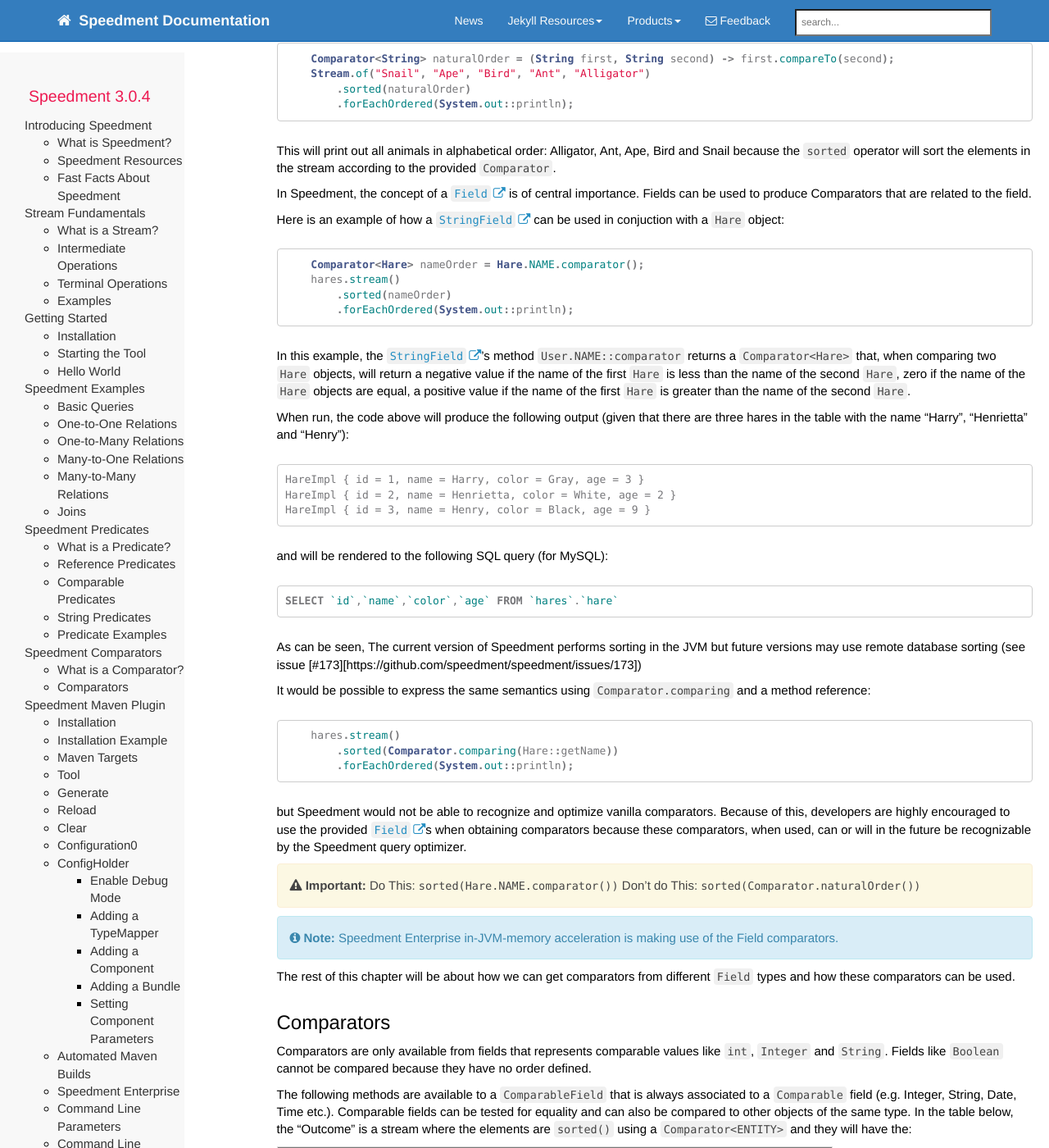
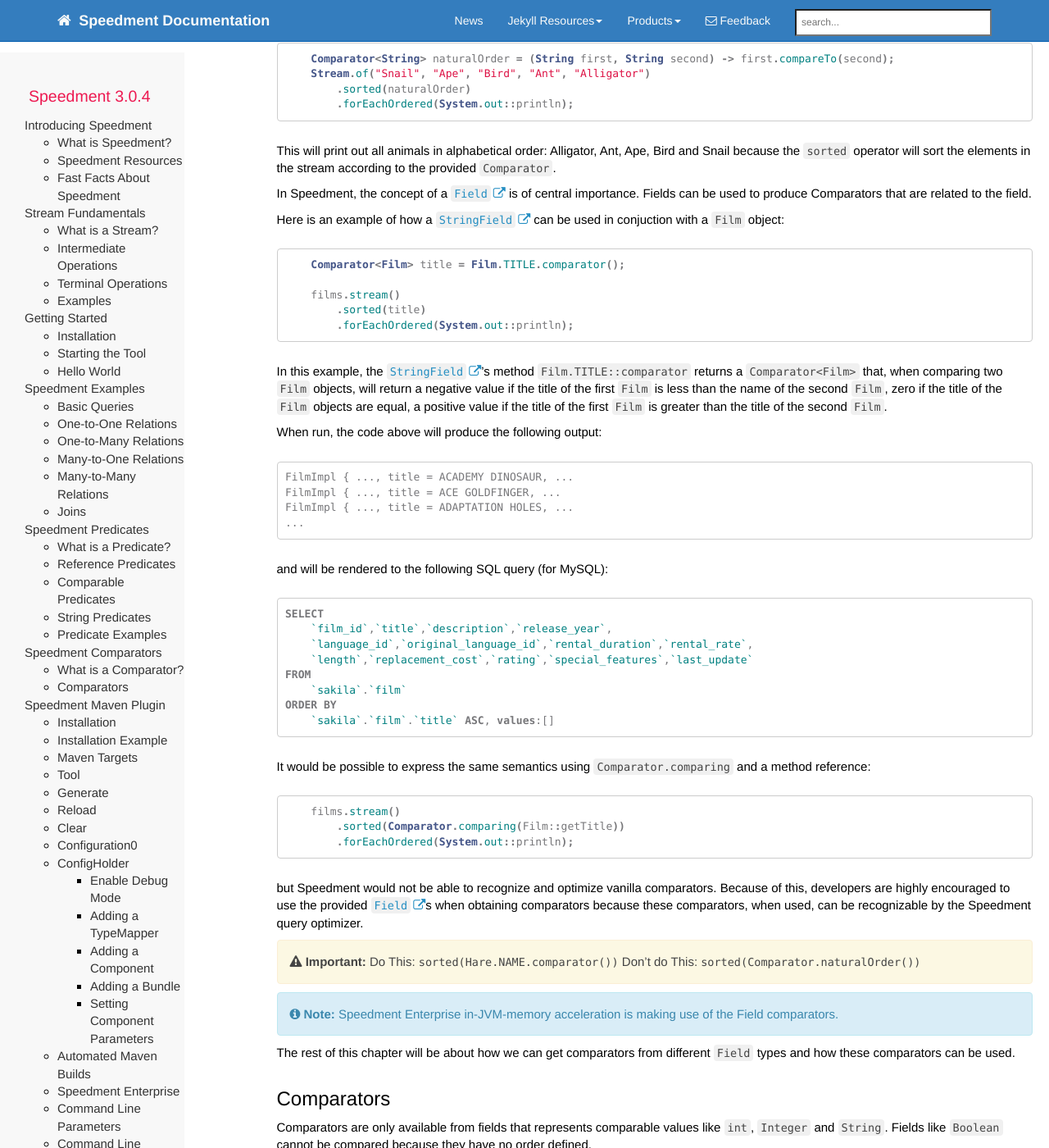
Before and after one commit to speedment/speedment-doc, a Jekyll site: the page built from pages/comparator.md, in a window 1280 px wide and 1400 px high, scrolled down 403 px. Shown: the whole window at 82% size. Built offline with Jekyll 4.4.1, drawn with Linux system fonts in a browser that asks for light colours; nearby versions of some CDN libraries; comment, search, counter and statistics services are not loaded; some of the changed text lies outside the part shown.

Commit message:
Start migrate comparator to Sakila

````diff
--- a/pages/comparator.md
+++ b/pages/comparator.md
@@ -24,35 +24,43 @@
 
 In Speedment, the concept of a {{site.data.javadoc.Field}} is of central importance. Fields can be used to produce Comparators that are related to the field.
 
-Here is an example of how a {{site.data.javadoc.StringField}} can be used in conjuction with a `Hare` object:
+Here is an example of how a {{site.data.javadoc.StringField}} can be used in conjuction with a `Film` object:
 ``` java
-    Comparator<Hare> nameOrder = Hare.NAME.comparator();
-    hares.stream()
-        .sorted(nameOrder)
+    Comparator<Film> title = Film.TITLE.comparator();
+
+    films.stream()
+        .sorted(title)
         .forEachOrdered(System.out::println);
 ```
-In this example, the {{site.data.javadoc.StringField}}'s method `User.NAME::comparator` returns a `Comparator<Hare>` that, when comparing two `Hare` objects, will return a negative value if the name of the first `Hare` is less than the name of the second `Hare`, zero if the name of the `Hare` objects are equal, a positive value if the name of the first `Hare` is greater than the name of the second `Hare`.
+In this example, the {{site.data.javadoc.StringField}}'s method `Film.TITLE::comparator` returns a `Comparator<Film>` that, when comparing two `Film` objects, will return a negative value if the title of the first `Film` is less than the name of the second `Film`, zero if the title of the `Film` objects are equal, a positive value if the title of the first `Film` is greater than the title of the second `Film`.
 
-When run, the code above will produce the following output (given that there are three hares in the table with the name "Harry", "Henrietta" and "Henry"):
+When run, the code above will produce the following output:
 ``` text
-HareImpl { id = 1, name = Harry, color = Gray, age = 3 }
-HareImpl { id = 2, name = Henrietta, color = White, age = 2 }
-HareImpl { id = 3, name = Henry, color = Black, age = 9 }
+FilmImpl { ..., title = ACADEMY DINOSAUR, ...
+FilmImpl { ..., title = ACE GOLDFINGER, ...
+FilmImpl { ..., title = ADAPTATION HOLES, ...
+...
 ```
 and will be rendered to the following SQL query (for MySQL):
 ``` sql
-SELECT `id`,`name`,`color`,`age` FROM `hares`.`hare`
+SELECT
+    `film_id`,`title`,`description`,`release_year`,
+    `language_id`,`original_language_id`,`rental_duration`,`rental_rate`,
+    `length`,`replacement_cost`,`rating`,`special_features`,`last_update`
+FROM
+    `sakila`.`film`
+ORDER BY
+    `sakila`.`film`.`title` ASC, values:[]
 ```
-As can be seen, The current version of Speedment performs sorting in the JVM but future versions may use remote database sorting (see issue [#173][https://github.com/speedment/speedment/issues/173])
 
 It would be possible to express the same semantics using `Comparator.comparing` and a method reference:
 ``` java
-    hares.stream()
-        .sorted(Comparator.comparing(Hare::getName))
+    films.stream()
+        .sorted(Comparator.comparing(Film::getTitle))
         .forEachOrdered(System.out::println);
 ```
 but Speedment would not be able to recognize and optimize vanilla comparators. Because of this, developers are highly encouraged to use the provided {{site.data.javadoc.Field}}s when obtaining comparators because these comparators,
-when used, can or will in the future be recognizable by the Speedment query optimizer.
+when used, can be recognizable by the Speedment query optimizer.
 
 {% include important.html content= "
 Do This: `sorted(Hare.NAME.comparator())`
@@ -85,10 +93,58 @@
 | Yes   | comparatorNullFieldsLast().reversed()  | reversed natural order with nulls first                |
 
 ### comparator
-TBW
+The following example shows a solution where we print out the films sorted by title:
+``` java
+    films.stream()
+        .sorted(Film.TITLE.comparator())
+        .forEachOrdered(System.out::println);
+```
+The code will produce the following output:
+``` text
+FilmImpl { ..., title = ACADEMY DINOSAUR, ...
+FilmImpl { ..., title = ACE GOLDFINGER, ...
+FilmImpl { ..., title = ADAPTATION HOLES, ...
+...
+```
+and will be rendered to the following SQL query (for MySQL):
+``` sql
+SELECT
+    `film_id`,`title`,`description`,`release_year`,
+   `language_id`,`original_language_id`,`rental_duration`,`rental_rate`,
+   `length`,`replacement_cost`,`rating`,`special_features`,`last_update`
+FROM
+    `sakila`.`film`
+ORDER BY
+     `sakila`.`film`.`title` ASC
+```
+
 
 ### comparator reversed
-TBW
+The following example shows a solution where we print out the films sorted by title in reversed order:
+``` java
+    films.stream()
+        .sorted( Film.TITLE.comparator())
+        .forEachOrdered(System.out::println);
+```
+The code will produce the following output:
+``` text
+FilmImpl { ..., title = ZORRO ARK, ...
+FilmImpl { ..., title = ZOOLANDER FICTION, ...
+FilmImpl { ..., title = ZHIVAGO CORE, ...
+...
+```
+and will be rendered to the following SQL query (for MySQL):
+``` sql
+SELECT
+    `film_id`,`title`,`description`,`release_year`,
+   `language_id`,`original_language_id`,`rental_duration`,`rental_rate`,
+   `length`,`replacement_cost`,`rating`,`special_features`,`last_update`
+FROM
+    `sakila`.`film`
+ORDER BY
+    `sakila`.`film`.`title` DESC
+```
+
 
 ### comparatorNullFieldsFirst
 TBW
@@ -101,6 +157,16 @@
 
 ### comparatorNullFieldsLast reversed
 TBW
+
+
+## Reversing Comparators
+All comparators (including already reversed comparators) can be reversed by calling the `reversed()` method. Reversion means that the result of the Comparator will be inverted (i.e. negative values become positive and positive values become negative). Here is a list of comparators and their corresponding reversion:
+
+{% include tip.html content = "
+Reversing a `Comparator` an even number of times will give back the original `Comparator`. E.g. `Film.FILM_ID.comparator().reversed().reversed()` is equivalent to `Film.FILM_ID.comparator()`
+" %}
+
+
 
 ## Primitive Comparators
 For performance reasons, there are a number of primitive field types available in addition to the reference field type. By using a primitive field, unnecessary boxing and auto-boxing can be avoided. Primitive fields also generates primitive comparators like `IntFieldComparator` or `LongFieldComparator`
@@ -120,7 +186,37 @@
 This is something that is handled automatically by Speedment under the hood and does not require any additional coding. Our code will simply run faster width these specializations.
 
 ## Examples
-TBW
+The following example shows a solution where we print out the films firstly sorted by rating in reversed order and then secondly (if the rating is the same) we sort by title:
+
+``` java
+    films.stream()
+        .sorted(Film.TITLE.comparator())
+        .sorted(Film.RATING.comparator().reversed())
+        .forEachOrdered(System.out::println);
+```
+The code will produce the following output:
+``` text
+FilmImpl { filmId = 3, title = ADAPTATION HOLES, ..., rating = NC-17, ...
+FilmImpl { filmId = 10, title = ALADDIN CALENDAR, ..., rating = NC-17, specialFeatures = Trailers,Deleted Scenes, lastUpdate = 2006-02-15 05:03:42.0 }
+FilmImpl { filmId = 14, title = ALICE FANTASIA, ..., rating = NC-17, ...
+...
+```
+and will be rendered to the following SQL query (for MySQL):
+``` sql
+SELECT
+    `film_id`,`title`,`description`,`release_year`,
+   `language_id`,`original_language_id`,`rental_duration`,`rental_rate`,
+   `length`,`replacement_cost`,`rating`,`special_features`,`last_update`
+FROM
+    `sakila`.`film`
+ORDER BY
+    `sakila`.`film`.`rating` DESC, `sakila`.`film`.`title` ASC
+```
+
+{% include tip.html content = "
+Note that the most significant (first order) comparator is given *last* in the order of `.sorted()` operators. This might look like counter-intuitive if you are used to SQL where the order is the other way around. However, this is a consequence of how Streams work. The last `sorted()` operator will supersede any preceeding `sorted()` operator.
+" %}
+
 
 {% include prev_next.html %}
 
````
Also changed, not shown: pages/predicate.md (+1 -1 lines).
